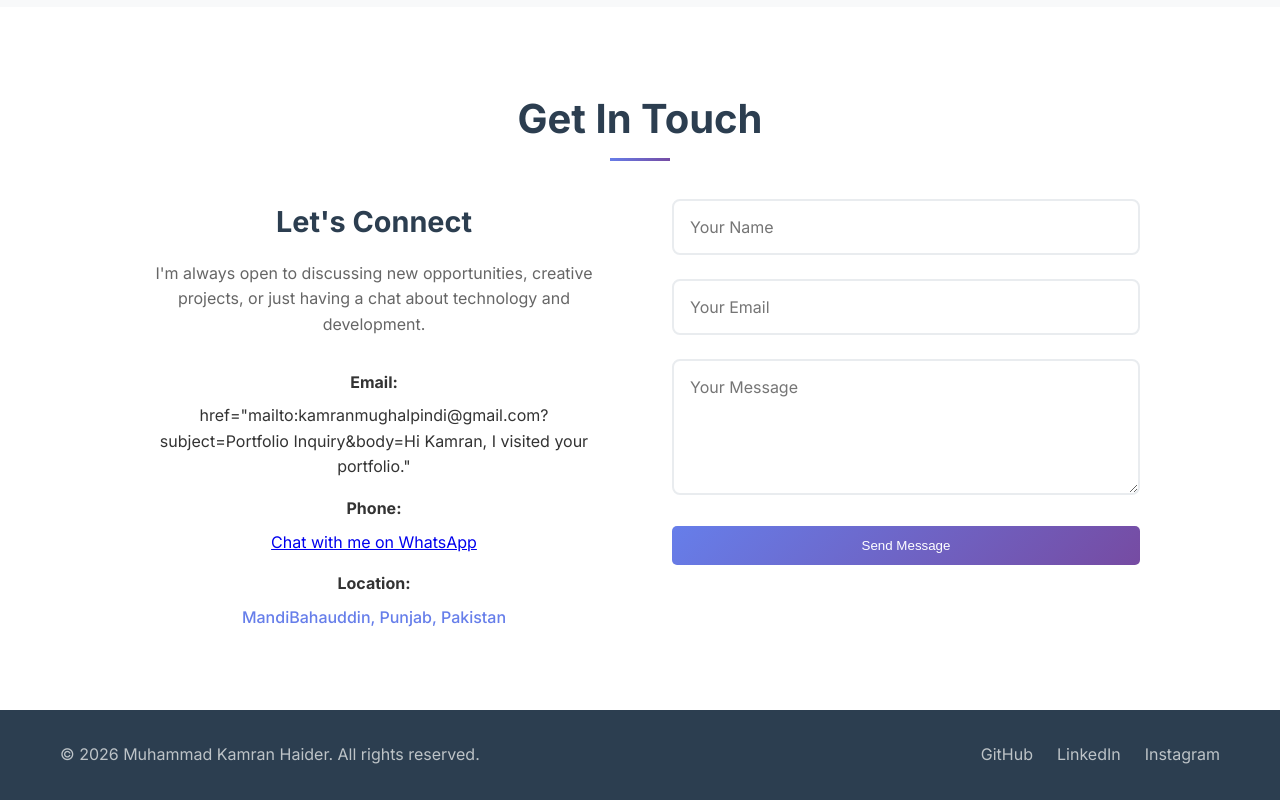
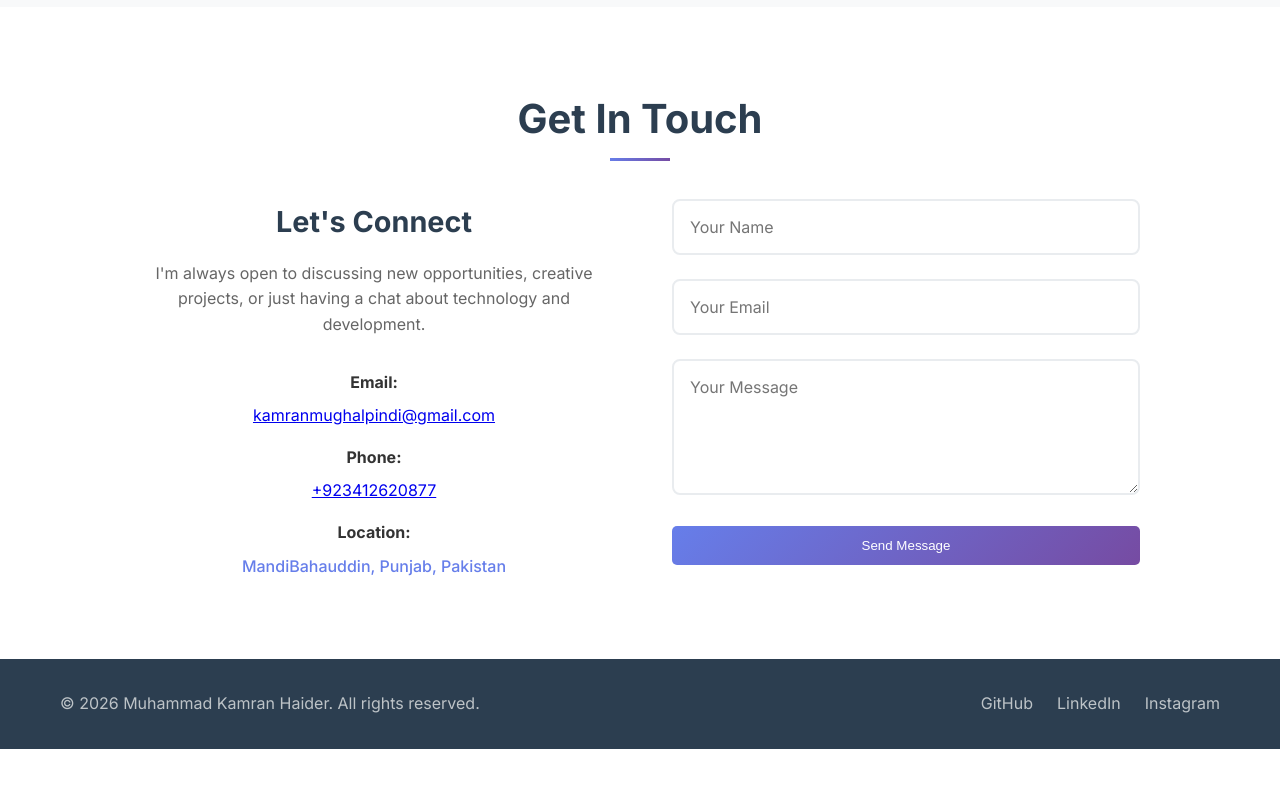
Before and after one commit to MKHOfficial/Portfolio, a React (Vite) app: page / in a window 1280 px wide. Shown: the part 2930-3730 px from the top of the page. After the commit the page ends 3679 px from the top, so only its background shows below. Built offline with nearby package versions, Linux system fonts and the light colour scheme.

Commit message:
Fix email link formatting in Contact component

```diff
--- a/src/components/Contact.jsx
+++ b/src/components/Contact.jsx
@@ -37,13 +37,13 @@ const Contact = () => {
             <div className="contact-details">
               <div className="contact-item">
                 <strong>Email:</strong>
-                href="mailto:kamranmughalpindi@gmail.com?subject=Portfolio Inquiry&body=Hi Kamran, I visited your portfolio."
-
+                <a href="mailto:kamranmughalpindi@gmail.com?subject=Portfolio Inquiry&body=Hi Kamran, I visited your portfolio."
+>kamranmughalpindi@gmail.com</a>
               </div>
               <div className="contact-item">
                 <strong>Phone:</strong>
                 <a href="https://wa.me/923412620877" target="_blank">
-  Chat with me on WhatsApp
+  +923412620877
 </a>
               </div>
               <div className="contact-item">
```
